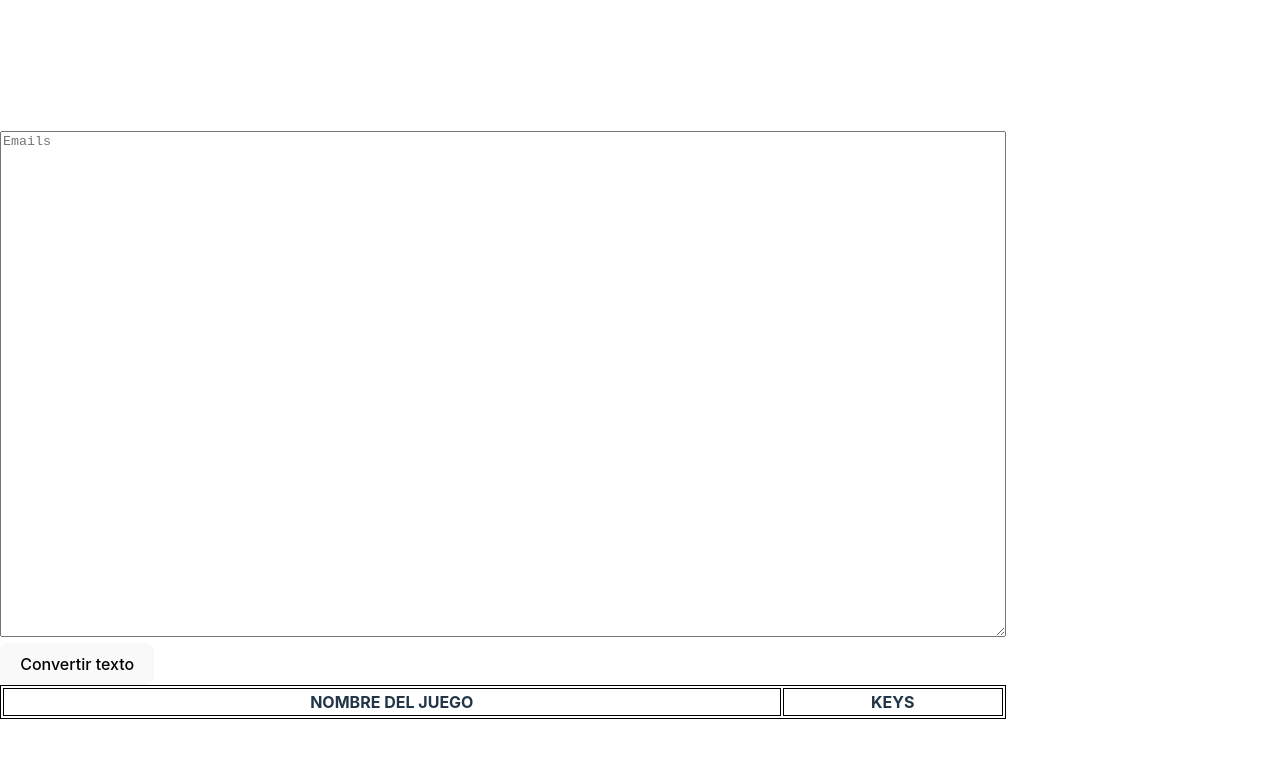
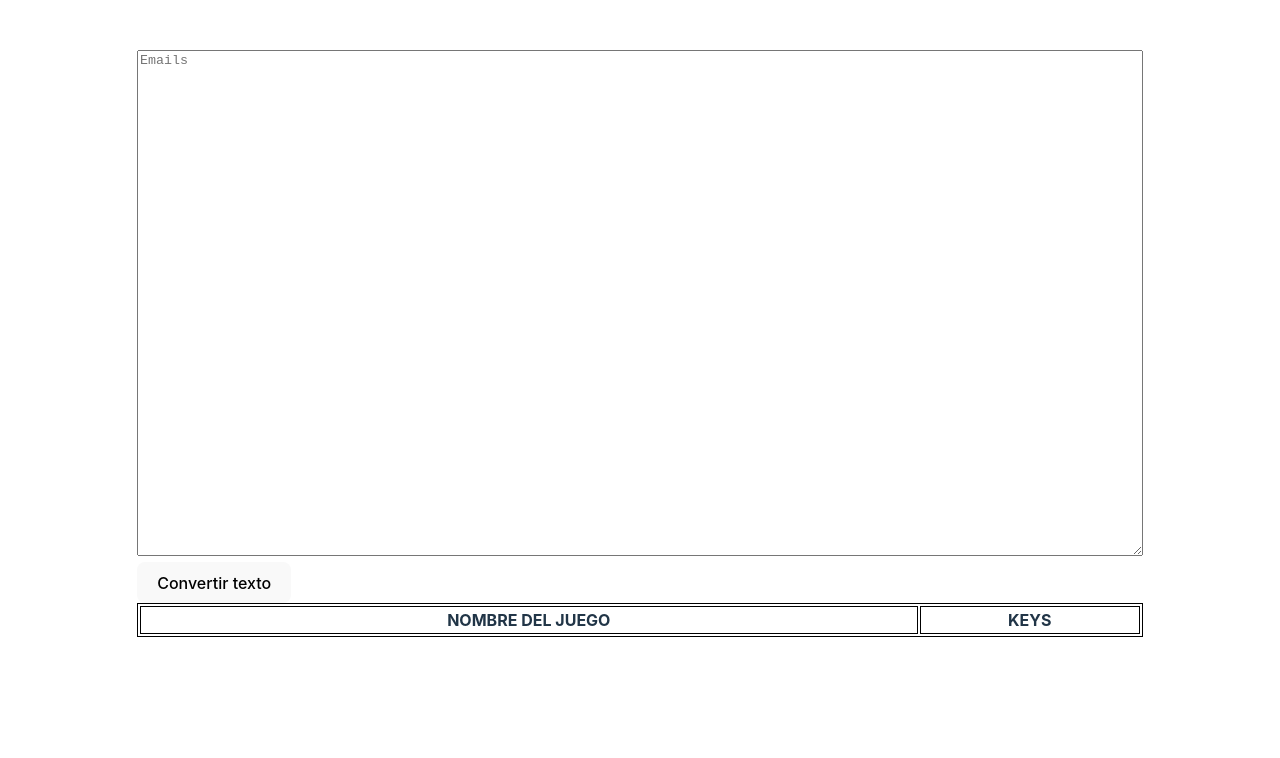
Before and after one commit to BarberoPablo/email-filter, a React (Vite) app: page / in a window 1280 px wide. Shown: the top 758 px of the page. Built offline with nearby package versions, Linux system fonts and the light colour scheme.

Commit message:
fix enter

```diff
--- a/package.json
+++ b/package.json
@@ -6,7 +6,8 @@
   "scripts": {
     "dev": "vite",
     "build": "tsc && vite build",
-    "preview": "vite preview"
+    "preview": "vite preview",
+    "deploy": "gh-pages -d dist"
   },
   "dependencies": {
     "gh-pages": "^5.0.0",
--- a/src/App.css
+++ b/src/App.css
@@ -3,3 +3,8 @@ th,
 td {
   border: 1px solid black;
 }
+
+body {
+  display: flex;
+  flex-direction: column;
+}
--- a/src/App.tsx
+++ b/src/App.tsx
@@ -23,10 +23,7 @@ function App() {
         );
       } else {
         if (arrayEmail[2] !== "Microsoft	") {
-          console.log("2", arrayEmail[2]);
-          console.log("6", arrayEmail[6].split("Gift Code: ")[1]);
-          const word = arrayEmail[6].split("Gift Code: ")[1];
-          filteredEmails.set(arrayEmail[2], arrayEmail[6]);
+          filteredEmails.set(arrayEmail[2], arrayEmail[6].split("Gift Code: ")[1]);
         }
       }
     });
@@ -47,11 +44,12 @@ function App() {
 
   const rows = Object.entries(response).map(([key, value]: any) => {
     const parsedValue = value.split("\n");
-    //console.log("VALUE", value.split("\n"));
     return (
       <tr key={key}>
-        <td>{key ? key : "NO SE ENCONTRÓ EL NOMBRE"}</td>
-        <td>{parsedValue.length > 0 && parsedValue.map((code) => <tr>{code}</tr>)}</td>
+        <td style={{}}>
+          <h2>{key ? key : "NO SE ENCONTRÓ EL NOMBRE"}</h2>
+        </td>
+        <td>{parsedValue.length > 0 && parsedValue.map((code: string) => <div>{code}</div>)}</td>
       </tr>
     );
   });
```
Also changed, not shown: src/emails.txt (deleted).
